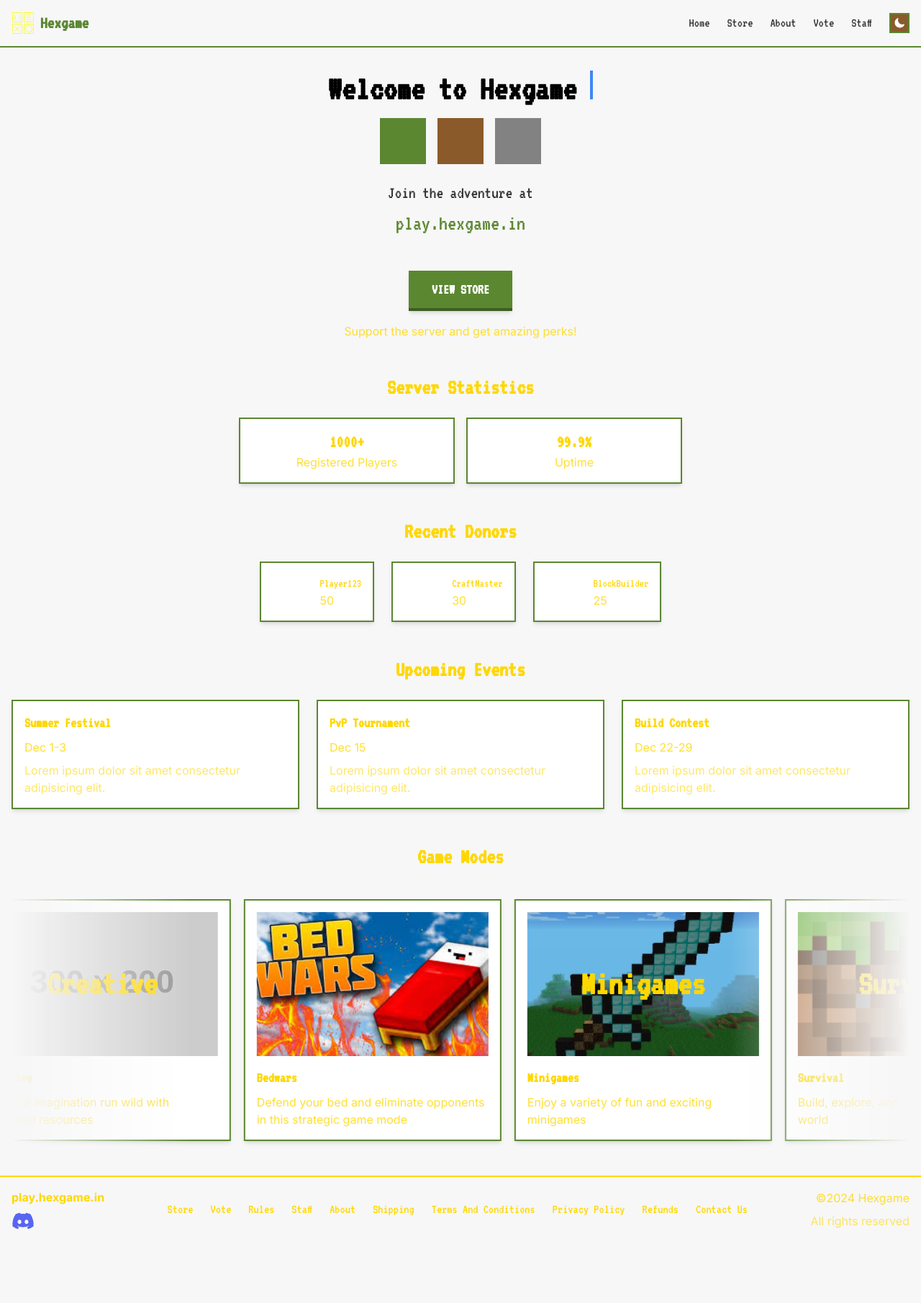
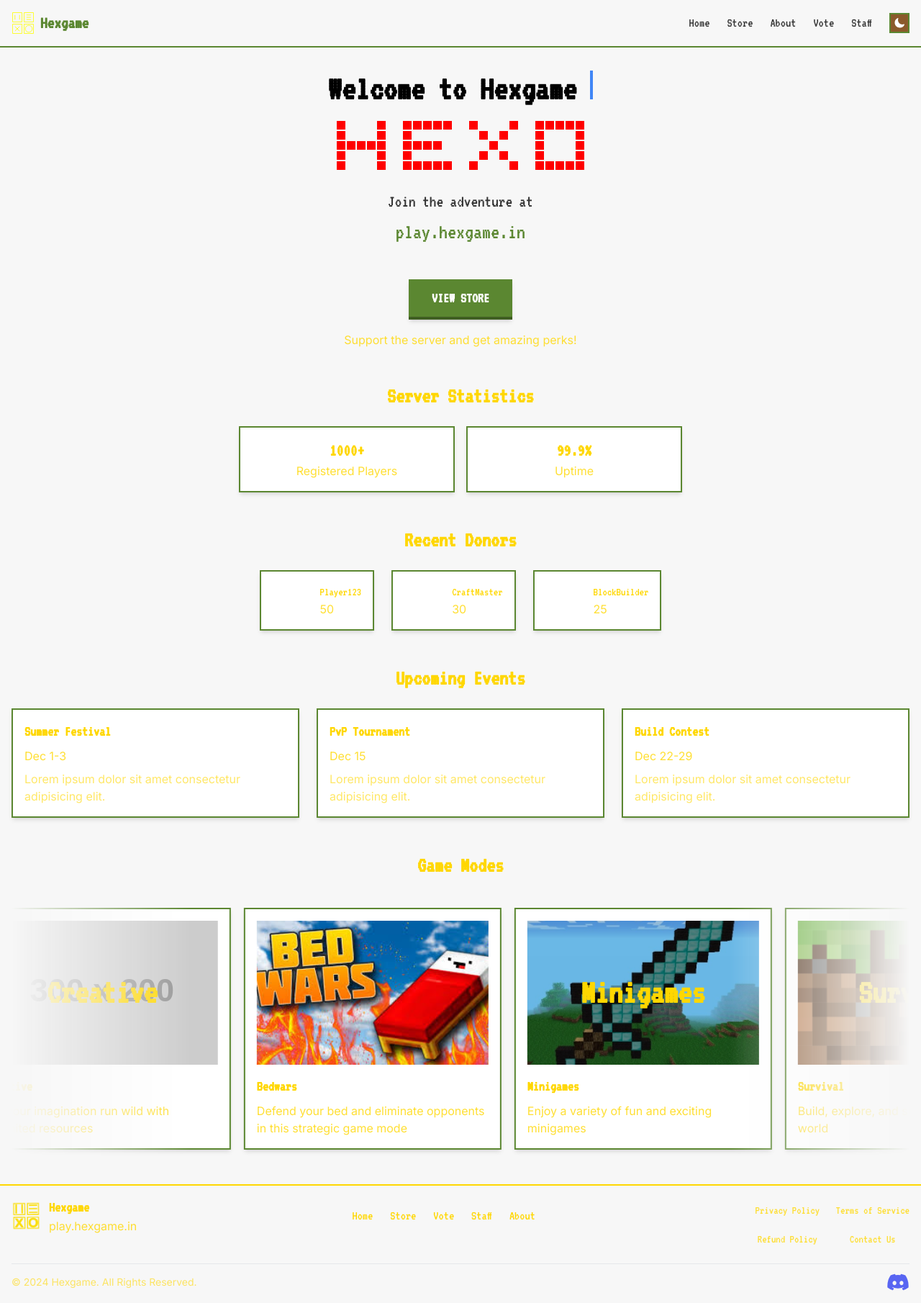
Before and after one commit to akaboydeve/hexgame_web, a Next.js app: page / in a window 1280 px wide. Shown: the whole page at 72% size. Before the commit the page ends 1725 px from the top, so only its background shows below. Built offline with nearby package versions, Linux system fonts and the light colour scheme.

Commit message:
update footer and update home page

```diff
--- a/src/app/page.tsx
+++ b/src/app/page.tsx
@@ -37,21 +37,10 @@ export default function Home() {
           animate={{ opacity: 1, scale: 1 }}
           transition={{ duration: 0.5, delay: 0.2 }}
         >
-          <motion.div
-            className="w-16 h-16 bg-[#5B8731] dark:bg-[#FFD700]"
-            whileHover={{ rotate: 360 }}
-            transition={{ duration: 0.5 }}
-          />
-          <motion.div
-            className="w-16 h-16 bg-[#8B5A2B]"
-            whileHover={{ scale: 1.2 }}
-            transition={{ duration: 0.3 }}
-          />
-          <motion.div
-            className="w-16 h-16 bg-[#828282]"
-            whileHover={{ borderRadius: "50%" }}
-            transition={{ duration: 0.3 }}
-          />
+          <PixelLetter letter="H" color="bg-[#FF0000]" />
+          <PixelLetter letter="E" color="bg-[#FF0000]" />
+          <PixelLetter letter="X" color="bg-[#FF0000]" />
+          <PixelLetter letter="O" color="bg-[#FF0000]" />
         </motion.div>
         <motion.p
           className="text-2xl mb-2 minecraft-font"
@@ -61,7 +50,7 @@ export default function Home() {
         >
           Join the adventure at
         </motion.p>
-        <motion.p
+        <motion.span
           className="text-3xl mb-6 minecraft-font text-[#5B8731] dark:text-[#FFD700]  cursor-pointer active:scale-95 active:text-[#FFD700]/80 transition-transform"
           initial={{ opacity: 0 }}
           animate={{ opacity: 1 }}
@@ -73,7 +62,7 @@ export default function Home() {
           }}
         >
           {serverIp}
-        </motion.p>
+        </motion.span>
       </section>
 
       {/* Call to Action */}
@@ -207,3 +196,76 @@ export default function Home() {
     </div>
   )
 }
+
+
+const PixelLetter = ({ letter, color }: { letter: string; color: string }) => {
+  const pixelMap: { [key: string]: boolean[][] } = {
+    'H': [
+      [true, false, false, false, true],
+      [true, false, false, false, true],
+      [true, true, true, true, true],
+      [true, false, false, false, true],
+      [true, false, false, false, true],
+    ],
+    'E': [
+      [true, true, true, true, true],
+      [true, false, false, false, false],
+      [true, true, true, true, false],
+      [true, false, false, false, false],
+      [true, true, true, true, true],
+    ],
+    'X': [
+      [true, false, false, false, true],
+      [false, true, false, true, false],
+      [false, false, true, false, false],
+      [false, true, false, true, false],
+      [true, false, false, false, true],
+    ],
+    'G': [
+      [true, true, true, true, true],
+      [true, false, false, false, false],
+      [true, false, true, true, true],
+      [true, false, false, false, true],
+      [true, true, true, true, true],
+    ],
+    'A': [
+      [false, true, true, true, false],
+      [true, false, false, false, true],
+      [true, true, true, true, true],
+      [true, false, false, false, true],
+      [true, false, false, false, true],
+    ],
+    'M': [
+      [true, false, false, false, true],
+      [true, true, false, true, true],
+      [true, false, true, false, true],
+      [true, false, false, false, true],
+      [true, false, false, false, true],
+    ],
+    'O': [
+      [true, true, true, true, true],
+      [true, false, false, false, true],
+      [true, false, false, false, true],
+      [true, false, false, false, true],
+      [true, true, true, true, true],
+    ]
+  };
+
+  return (
+    <motion.div
+      className={`grid grid-cols-5 gap-0.5 p-1  rounded`}
+      whileHover={{ scale: 1.1 }}
+      transition={{ type: "spring", stiffness: 400, damping: 10 }}
+    >
+      {pixelMap[letter].flat().map((pixel, index) => (
+        <motion.div
+          key={index}
+          className={`w-3 h-3 ${pixel && color}`}
+          initial={{ opacity: 0 }}
+          animate={{ opacity: 1 }}
+          transition={{ duration: 0.5, delay: index * 0.01 }}
+        />
+      ))}
+    </motion.div>
+  );
+};
--- a/src/components/footer.tsx
+++ b/src/components/footer.tsx
@@ -3,61 +3,77 @@ import Image from 'next/image'
 import Link from 'next/link'
 
 const Footer = () => {
-  const navItems = [
+  const navLinks = [
+    { href: '/', label: 'Home' },
     { href: '/store', label: 'Store' },
     { href: '/vote', label: 'Vote' },
-    { href: '/rules', label: 'Rules' },
     { href: '/staff', label: 'Staff' },
     { href: '/about', label: 'About' },
-    { href: '/ShippingAndDelivery', label: 'Shipping' },
-    { href: '/TermsAndConditions', label: 'Terms And Conditions' },
-    { href: '/PrivacyPolicy', label: 'Privacy Policy' },
-    { href: '/CancellationAndRefund', label: 'Refunds' },
+  ]
+
+  const legalLinks = [
+    { href: '/PrivacyPolcy', label: 'Privacy Policy' },
+    { href: '/TermsAndConditions', label: 'Terms of Service' },
+    { href: '/CancellationAndRefund', label: 'Refund Policy' },
     { href: '/ContactUs', label: 'Contact Us' },
   ]
 
   return (
     <footer className="dark:bg-[#1A1A1A] border-t-2 border-[#FFD700]">
-      <div className="container mx-auto p-4">
-        <div className="flex flex-col md:flex-row justify-between items-center space-y-4 md:space-y-0">
-          <div className="flex flex-col items-center md:items-start space-y-2">
-            {/* <p className="minecraft-font text-2xl text-[#FFD700]">{serverName}</p> */}
-            <p className="text-base font-bold text-[#FFD700]">{serverIp}</p>
-
-            <Link
-              href={discordLink}
-              target="_blank"
-              rel="noopener noreferrer"
-              className="group relative inline-block overflow-visible transition-transform duration-300 hover:-translate-y-1"
-            >
-              <Image
-                src="/discord.svg"
-                alt="discord logo"
-                width={32}
-                height={32}
-                className=" transition-transform duration-300 group-hover:scale-125"
-              />
-            </Link>
-
-
+      <div className="container mx-auto px-4 pb-4">
+        <div className="flex flex-col md:flex-row justify-between items-center py-4">
+          <div className="flex items-center mb-6">
+            <Image
+              src="/hexgame.png"
+              alt={`${serverName} Logo`}
+              width={40}
+              height={40}
+              className="mr-3"
+            />
+            <div>
+              <h2 className="text-xl font-bold text-[#FFD700] minecraft-font">{serverName}</h2>
+              <p className="text-base text-[#FFD700]/80">{serverIp}</p>
+            </div>
           </div>
-
-          <nav className="flex flex-wrap justify-center gap-6">
-            {navItems.map((item) => (
+          <nav className="flex flex-wrap justify-center mb-6">
+            {navLinks.map((link) => (
               <Link
-                key={item.href}
-                href={item.href}
-                className="minecraft-font text-[#FFD700] text-lg hover:text-[#FFC800] transition-colors duration-200"
+                key={link.href}
+                href={link.href}
+                className="text-[#FFD700] hover:text-[#FFC800] mx-3 my-1 text-lg minecraft-font"
               >
-                {item.label}
+                {link.label}
               </Link>
             ))}
           </nav>
+          <div className="grid grid-cols-2 gap-4 text-center">
+            {legalLinks.map((link) => (
+              <Link
+                key={link.href}
+                href={link.href}
+                className="text-[#FFD700]/80 hover:text-[#FFC800] text-base minecraft-font"
+              >
+                {link.label}
+              </Link>
+            ))}
+          </div>
+        </div>
 
-          <div className="flex flex-col items-center md:items-end space-y-2">
-            <p className="text-[#FFD700]/80">&copy;{new Date().getFullYear()} {serverName}</p>
-            <p className="text-[#FFD700]/60">All rights reserved</p>
-          </div>
+        <hr className="mb-2 border-gray-200 sm:mx-auto dark:border-gray-700 lg:mb-3" />
+
+        <div className="flex flex-col sm:flex-row justify-between items-center">
+          <p className="text-[#FFD700]/60 text-sm mb-4 sm:mb-0">
+            © {new Date().getFullYear()} {serverName}. All Rights Reserved.
+          </p>
+          <a
+            href={discordLink}
+            target="_blank"
+            rel="noopener noreferrer"
+            className="text-[#FFD700]/60 hover:text-[#FFC800]"
+          >
+            <Image src={"/discord.svg"} alt="discord" width={32} height={32} />
+            <span className="sr-only">Discord community</span>
+          </a>
         </div>
       </div>
     </footer>
```
